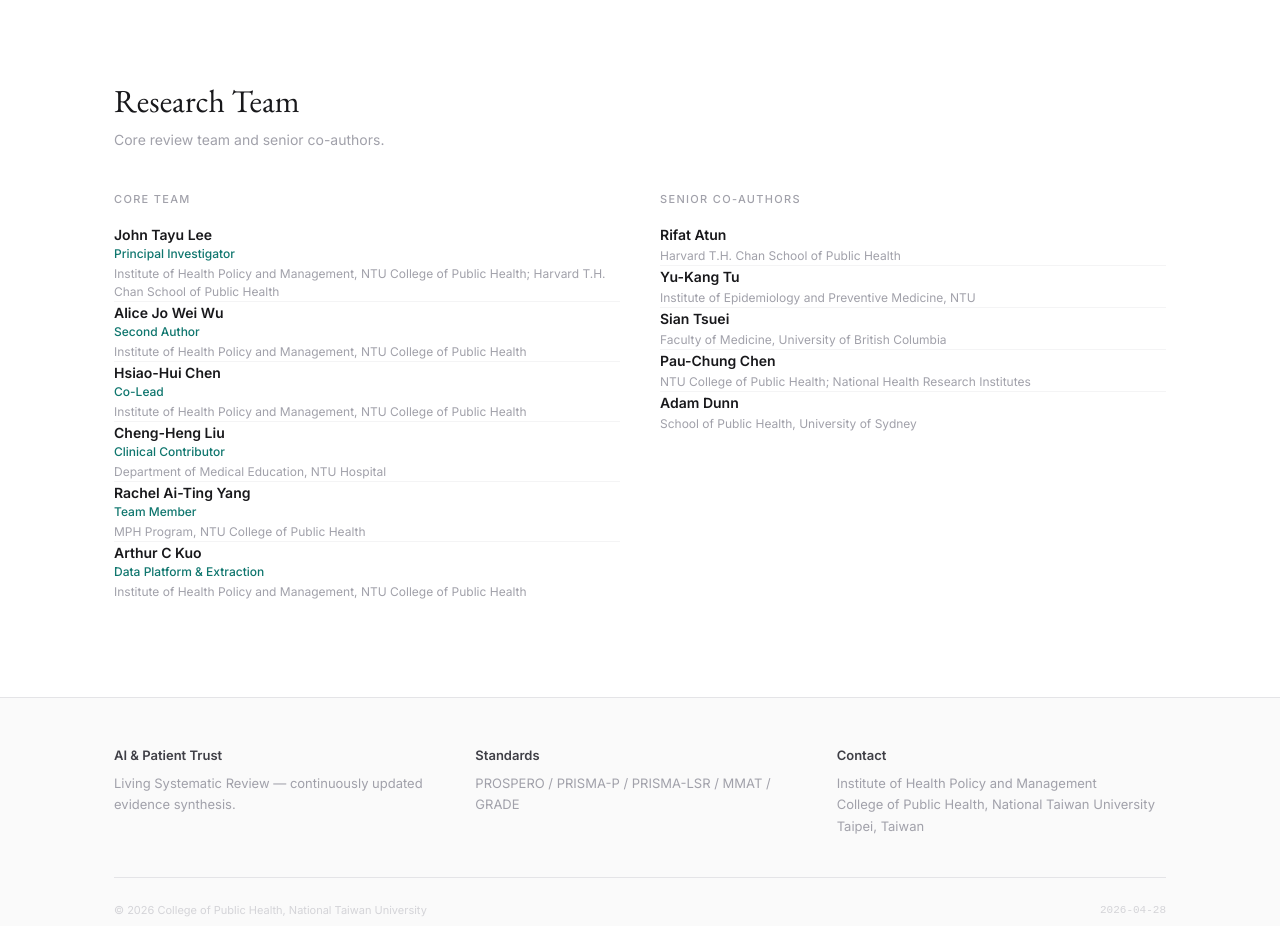
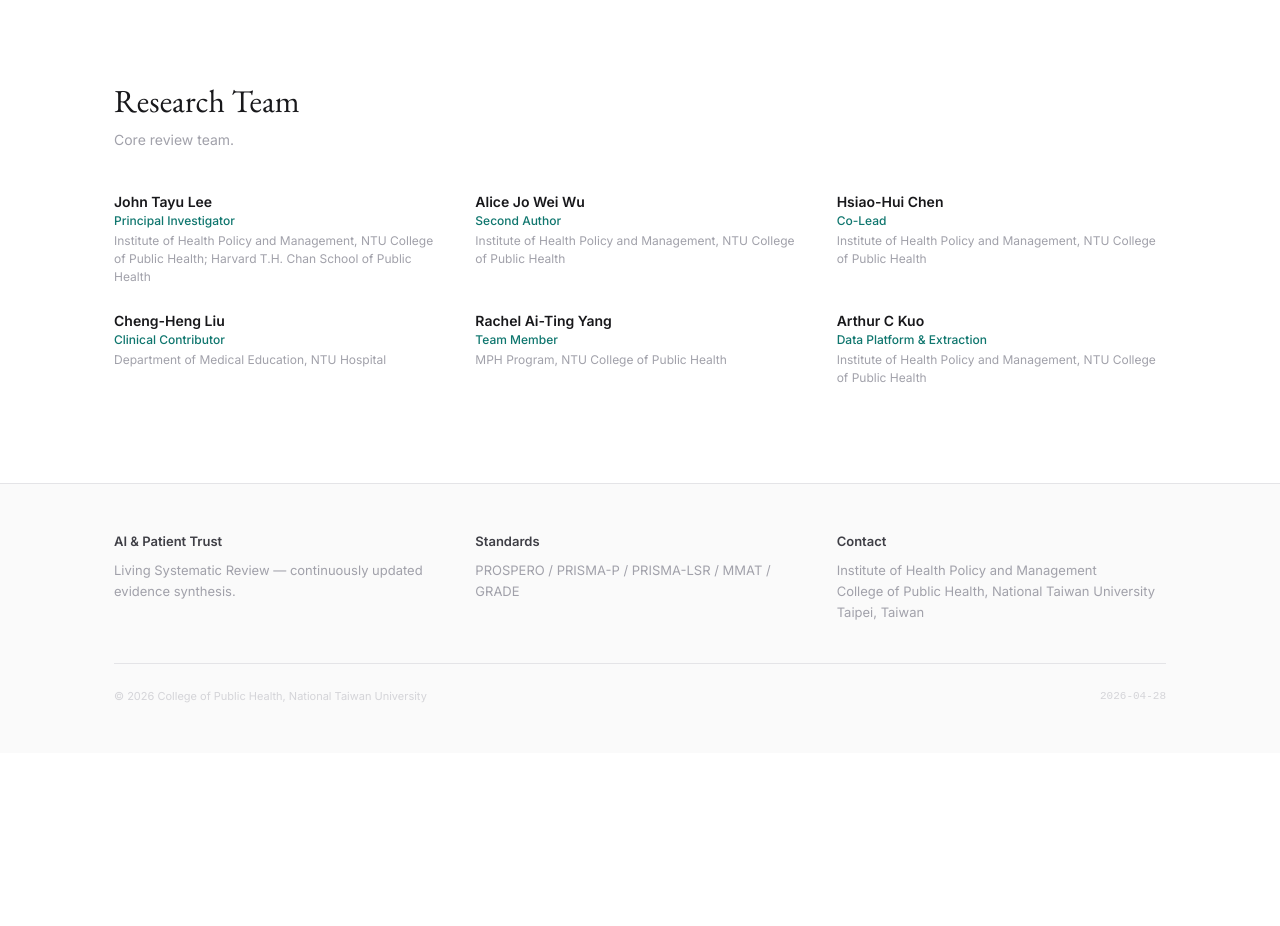
Before and after one commit to ChuehanKuo/lsr-trust, a React (Vite) app: page / in a window 1280 px wide. Shown: the part 6640-7566 px from the top of the page. After the commit the page ends 7393 px from the top, so only its background shows below. Built offline with nearby package versions, Linux system fonts and the light colour scheme.

Commit message:
Team section: 3-column grid, remove senior co-authors
Co-Authored-By: Claude Opus 4.6 <noreply@anthropic.com>

```diff
--- a/src/components/TeamSection.tsx
+++ b/src/components/TeamSection.tsx
@@ -4,14 +4,11 @@ import { StaggerChildren, StaggerItem } from "./FadeIn";
 
 export function TeamSection() {
   return (
-    <Section id="team" title="Research Team" subtitle="Core review team and senior co-authors.">
-      <div className="grid lg:grid-cols-2 gap-10">
-        <div>
-          <h3 className="text-[11px] font-medium text-ink-400 uppercase tracking-[0.12em] mb-4">Core Team</h3>
-          <StaggerChildren className="divide-y divide-ink-100">
+    <Section id="team" title="Research Team" subtitle="Core review team.">
+      <StaggerChildren className="grid md:grid-cols-2 lg:grid-cols-3 gap-x-8 gap-y-6">
         {TEAM.core.map((m) => (
           <StaggerItem key={m.name}>
-                <div className="py-4 first:pt-0 last:pb-0">
+            <div>
               <div className="text-[14px] font-semibold text-ink-900">{m.name}</div>
               <div className="text-[12px] text-teal-700 font-medium">{m.role}</div>
               {m.affiliation && (
@@ -21,22 +18,6 @@ export function TeamSection() {
           </StaggerItem>
         ))}
       </StaggerChildren>
-        </div>
-
-        <div>
-          <h3 className="text-[11px] font-medium text-ink-400 uppercase tracking-[0.12em] mb-4">Senior Co-Authors</h3>
-          <StaggerChildren className="divide-y divide-ink-100">
-            {TEAM.committee.map((m) => (
-              <StaggerItem key={m.name}>
-                <div className="py-4 first:pt-0 last:pb-0">
-                  <div className="text-[14px] font-semibold text-ink-900">{m.name}</div>
-                  <div className="text-[12px] text-ink-400 mt-0.5">{m.affiliation}</div>
-                </div>
-              </StaggerItem>
-            ))}
-          </StaggerChildren>
-        </div>
-      </div>
     </Section>
   );
 }
```
Lines whose indentation alone changed are shown as unchanged.
